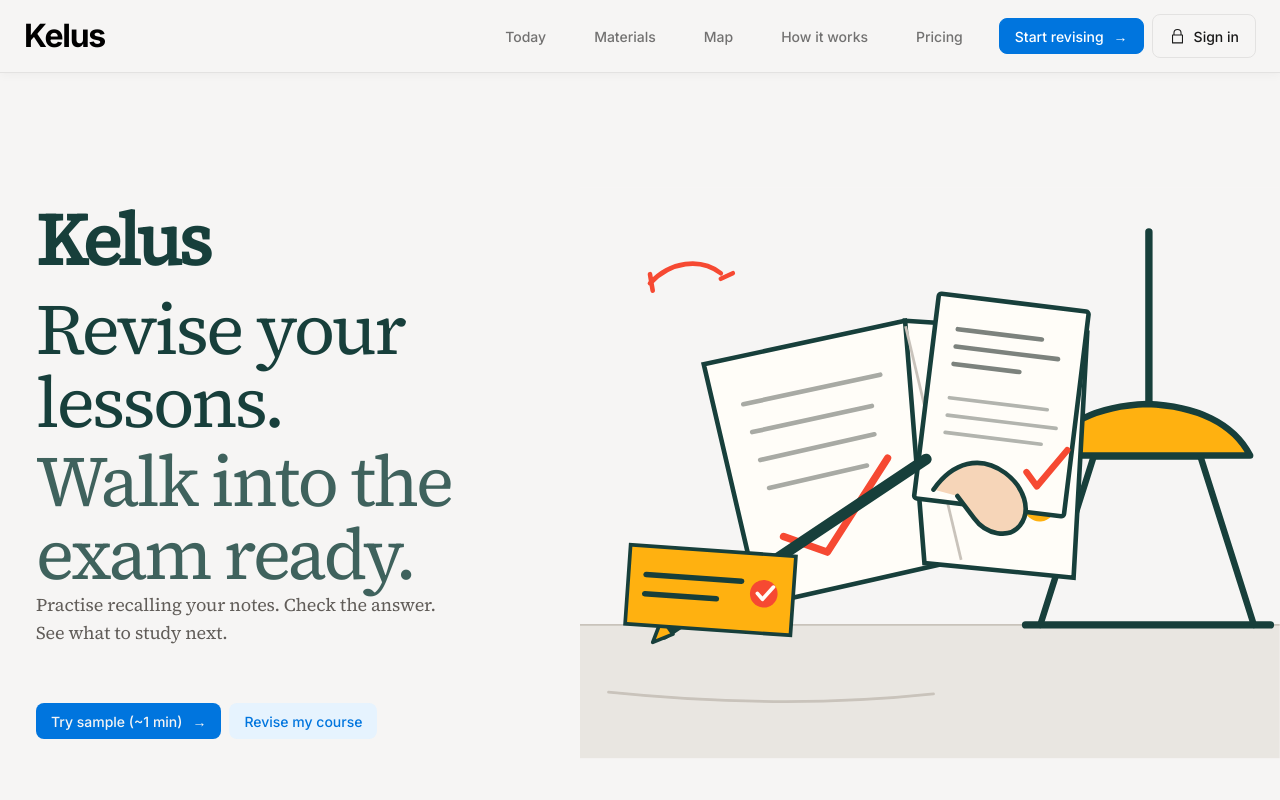
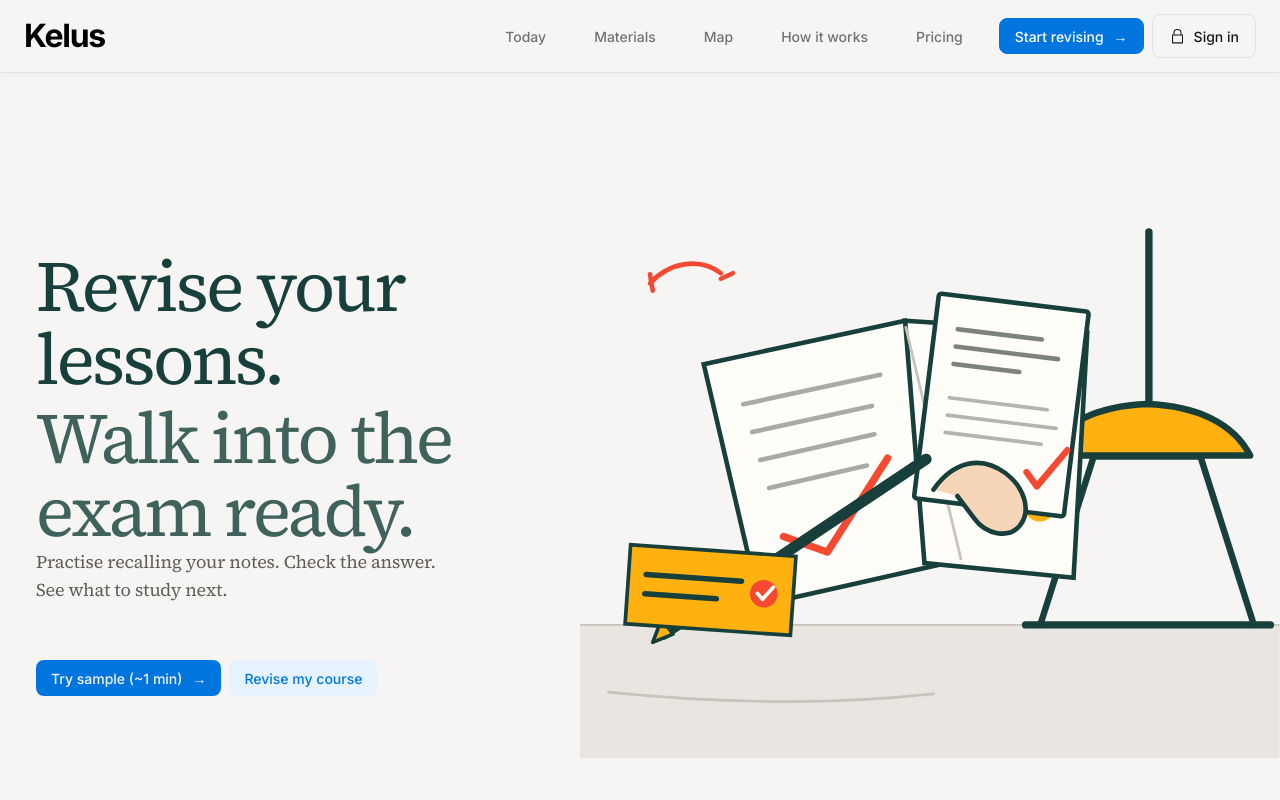
Before and after one commit to youssef-2420/kelus, a Next.js app: page / in a window 1280 px wide. Shown: the top 800 px of the page. Built offline with nearby package versions, Linux system fonts and the light colour scheme; no server answers.

Commit message:
Remove duplicate hero wordmark

```diff
--- a/components/hero/KelusHero.tsx
+++ b/components/hero/KelusHero.tsx
@@ -19,16 +19,6 @@
   return (
     <section className="kelus-hero home-hero is-folio is-notion is-poster" aria-labelledby="home-hero-title">
       <div className="poster-copy home-copy">
-        <motion.p
-          className="hero-brand"
-          aria-hidden="true"
-          initial={false}
-          animate={{ opacity: 1 }}
-          transition={{ duration: reduce ? 0 : dur.fast, ease }}
-        >
-          Kelus
-        </motion.p>
-
         <motion.h1
           id="home-hero-title"
           initial={false}
```
